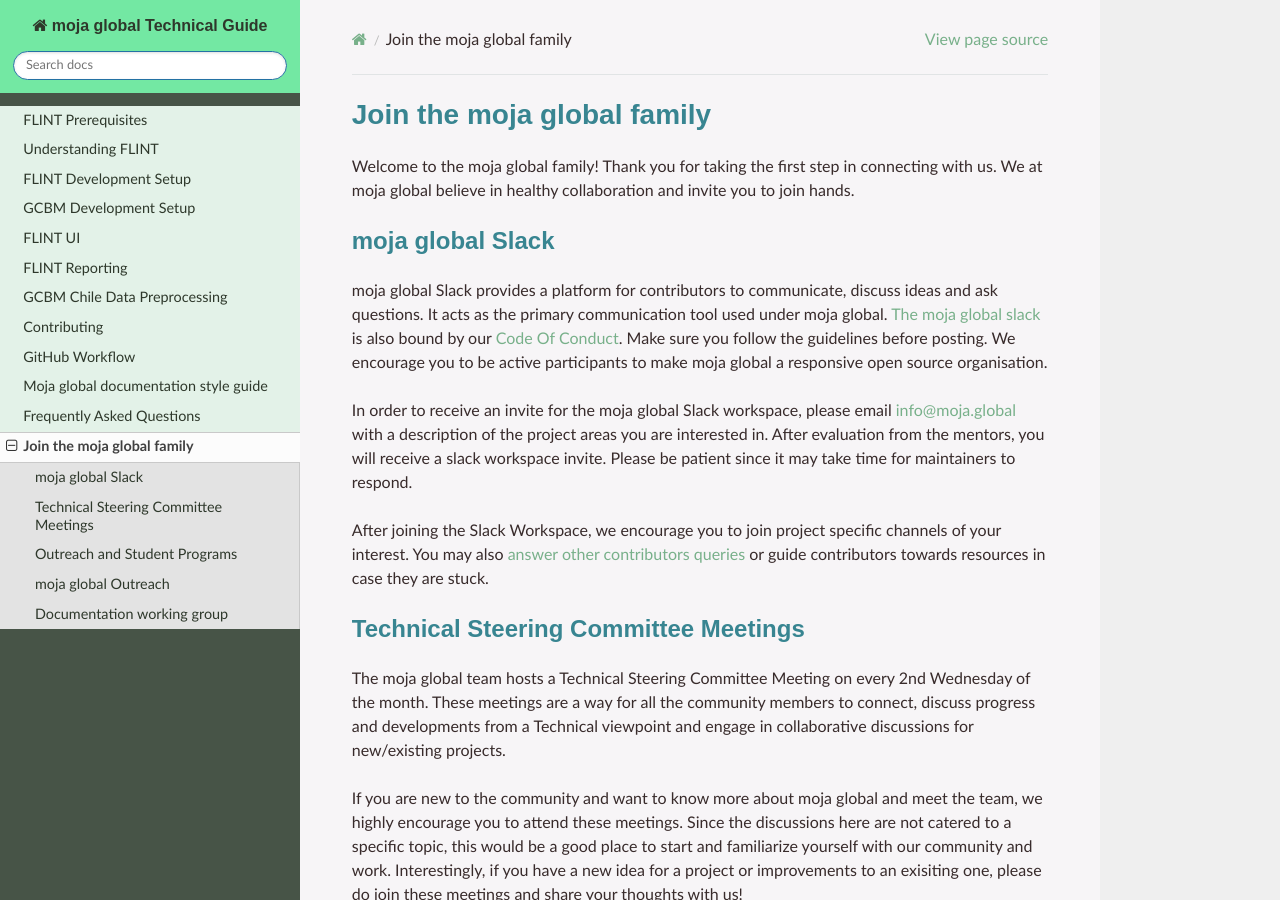
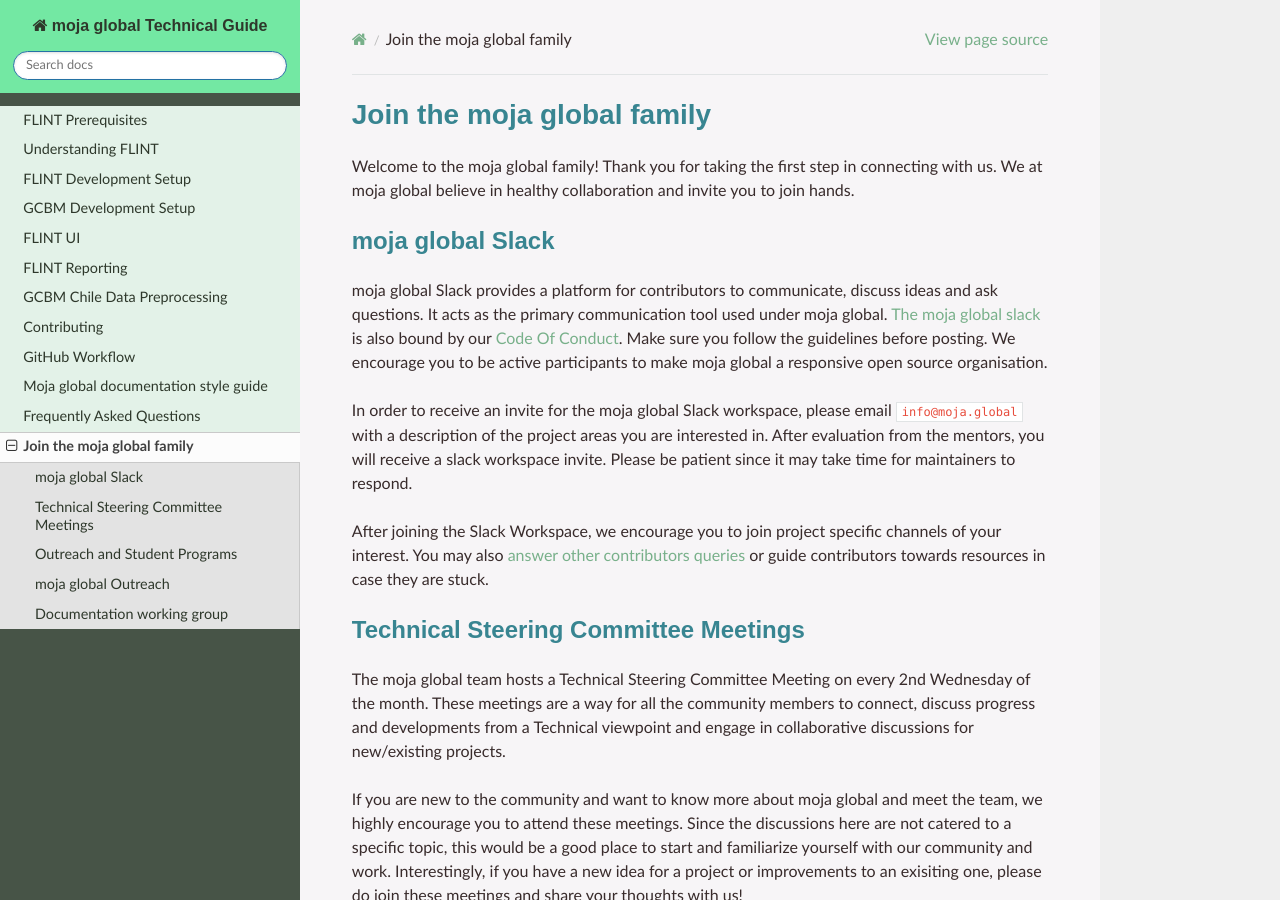
Before and after one commit to moja-global/moja_global_docs, a Sphinx documentation site: the page built from docs/join-moja-global.rst, in a window 1280 px wide and 900 px high. Built offline with Sphinx 7.4.7 and the Read the Docs theme 2.0.0, drawn with Linux system fonts in a browser that asks for light colours.

```diff
--- a/docs/join-moja-global.rst
+++ b/docs/join-moja-global.rst
@@ -9,7 +9,7 @@ moja global Slack
 moja global Slack provides a platform for contributors to communicate, discuss ideas and ask questions. It acts as the primary communication tool used under moja global. `The moja global slack <https://www.google.com/url?q=https://join.slack.com/t/mojaglobal/shared_invite/zt-o6ta1ug0-rVLjAo460~d7JbZ~HpFFtw&sa=D&source=editors&ust=1633078795555000&usg=AFQjCNFbieFLALt9IFd9pqxYz1S54wj-Rg>`_ is also bound by our `Code Of Conduct <contributing/coc.html>`_.
 Make sure you follow the guidelines before posting. We encourage you to be active participants to make moja global a responsive open source organisation.
 
-In order to receive an invite for the moja global Slack workspace, please email info@moja.global with a description of the project areas you are interested in. After evaluation from the mentors, you will receive a slack workspace invite. Please be patient since it may take time for maintainers to respond.
+In order to receive an invite for the moja global Slack workspace, please email ``info@moja.global`` with a description of the project areas you are interested in. After evaluation from the mentors, you will receive a slack workspace invite. Please be patient since it may take time for maintainers to respond.
 
 After joining the Slack Workspace, we encourage you to join project specific channels of your interest. You may also `answer other contributors queries <contributing/ways_to_contribute.html#answer-user-questions>`_ or guide contributors towards resources in case they are stuck.
 
```
